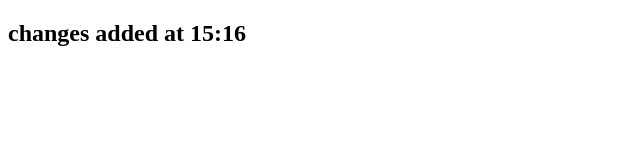
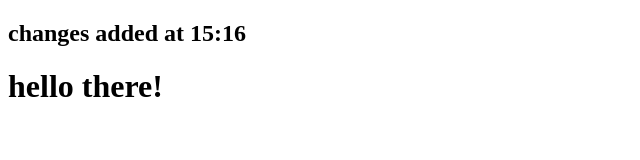
Before and after one commit to Kaustubh2501/Vodafone23, a plain HTML site: page nishant.html in a window 1280 px wide. Shown: the whole page, without its empty margins (0-640 px from the left). Drawn offline with Linux system fonts and the light colour scheme.

Commit message:
changes here

```diff
--- a/nishant.html
+++ b/nishant.html
@@ -7,5 +7,6 @@
 </head>
 <body>
     <h2>changes added at 15:16</h2>
+    <h1>hello there!</h1>
 </body>
 </html>
```
